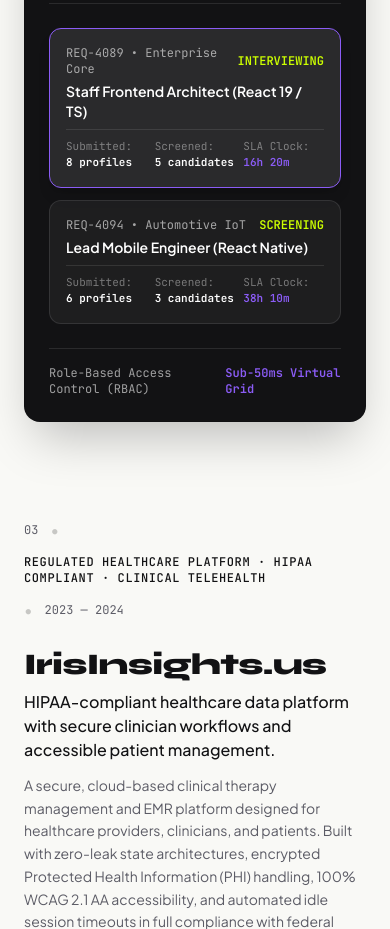
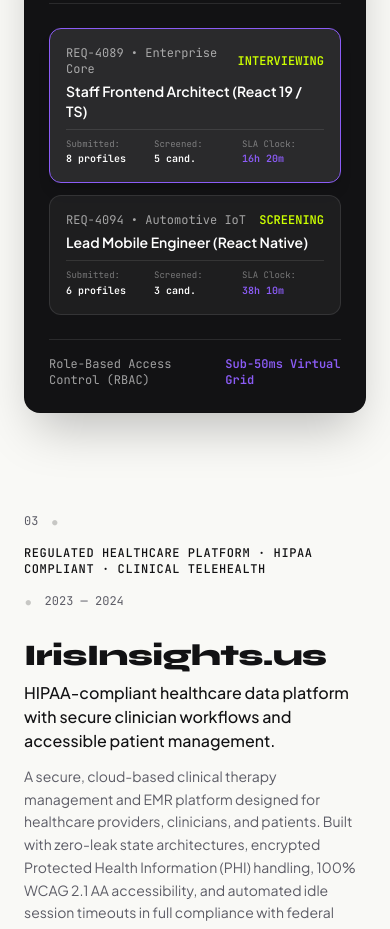
Before and after one commit to prabhat-barman/prabhat-barman.github.io, a React (Vite) app: page / in a window 390 px wide. Shown: the part 4720-5649 px from the top of the page. Built offline with nearby package versions, Linux system fonts and the light colour scheme.

Commit message:
fix(responsive): refine demand management SLA grid columns for mobile screens

```diff
--- a/src/components/sections/Work.tsx
+++ b/src/components/sections/Work.tsx
@@ -310,17 +310,17 @@ const DemandManagementPreview: React.FC = () => {
                 <span className="text-[#CCFF00] font-semibold">{d.status}</span>
               </div>
               <h5 className="font-semibold text-sm text-white mb-2">{d.role}</h5>
-              <div className="grid grid-cols-3 gap-2 pt-2 border-t border-white/10 font-mono-tech text-[11px]">
+              <div className="grid grid-cols-3 gap-1.5 sm:gap-2 pt-2 border-t border-white/10 font-mono-tech text-[10px] sm:text-[11px]">
                 <div>
-                  <span className="text-white/40 block">Submitted:</span>
+                  <span className="text-white/40 block text-[9px] sm:text-[10px]">Submitted:</span>
                   <span className="text-white font-bold">{d.submitted} profiles</span>
                 </div>
                 <div>
-                  <span className="text-white/40 block">Screened:</span>
-                  <span className="text-white font-bold">{d.screened} candidates</span>
+                  <span className="text-white/40 block text-[9px] sm:text-[10px]">Screened:</span>
+                  <span className="text-white font-bold">{d.screened} cand.</span>
                 </div>
                 <div>
-                  <span className="text-white/40 block">SLA Clock:</span>
+                  <span className="text-white/40 block text-[9px] sm:text-[10px]">SLA Clock:</span>
                   <span className="text-[#8B5CF6] font-bold">{d.slaRemaining}</span>
                 </div>
               </div>
```
